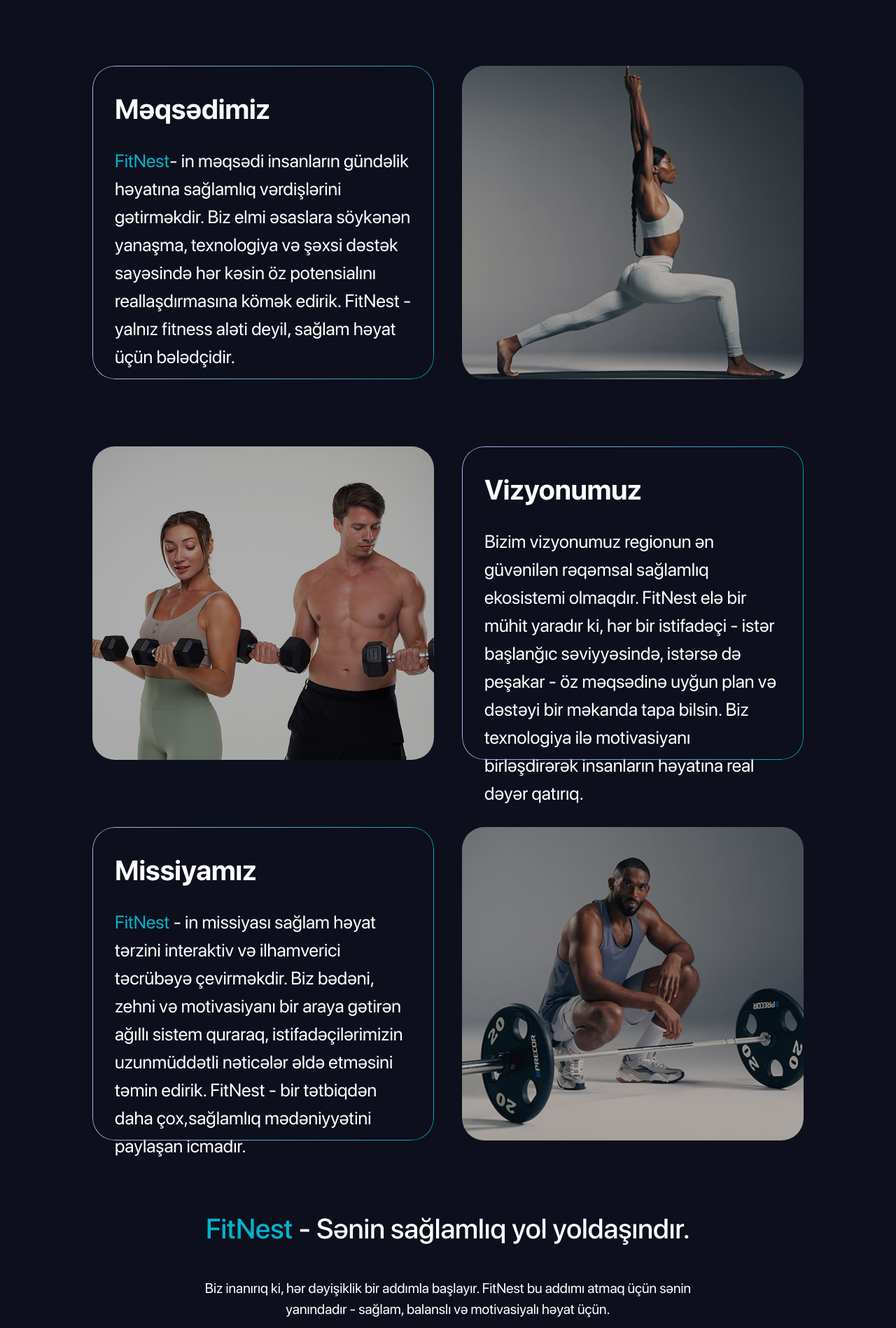
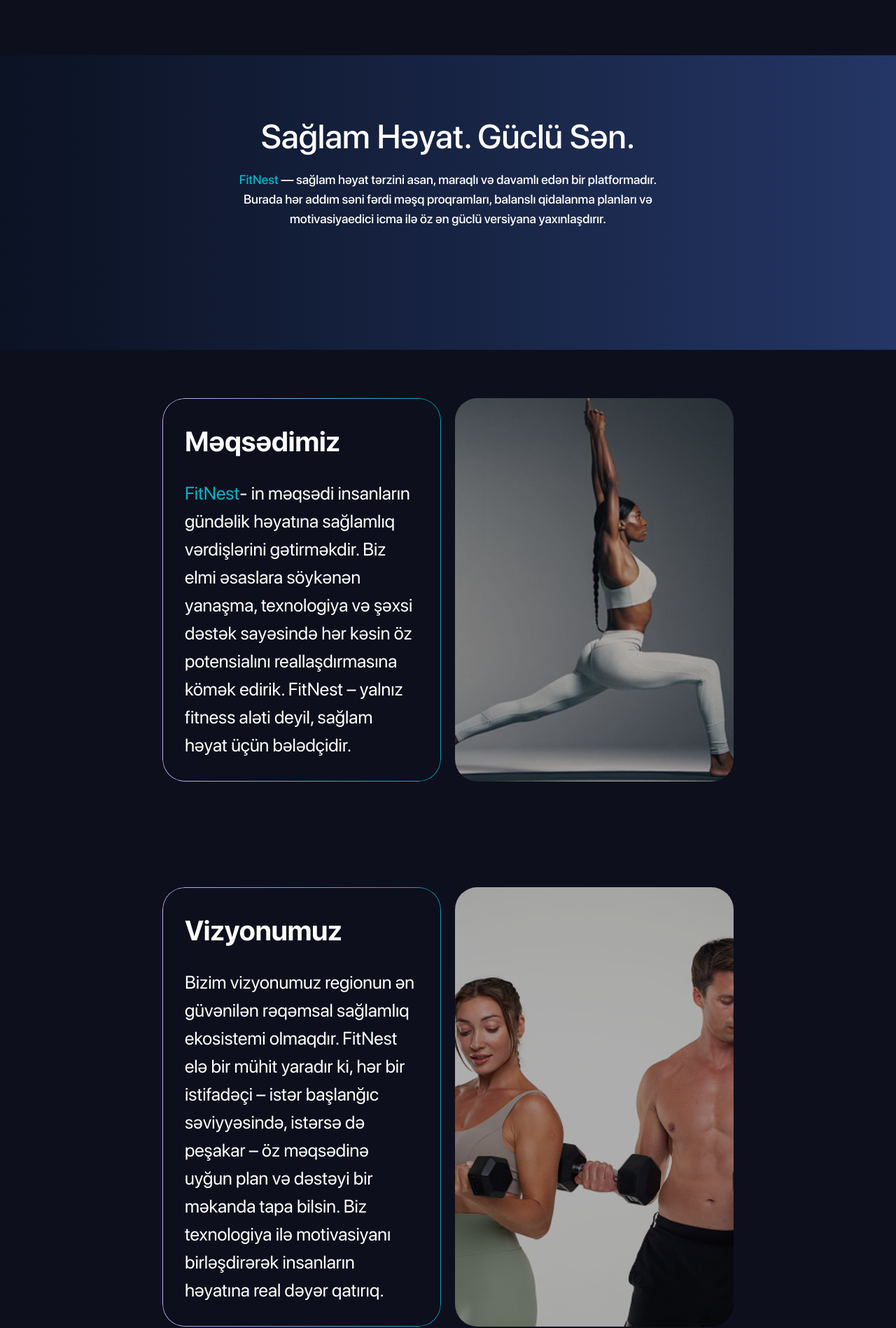
Before and after one commit to fitnest-health/frontend, a Next.js app: page /about in a window 1280 px wide. Shown: the part 114-2012 px from the top of the page at 70% size. Built offline with nearby package versions, Linux system fonts and the light colour scheme.

Commit message:
feat: restructure About page to utilize BannerContainer and improve layout with dynamic content

```diff
--- a/app/about/page.tsx
+++ b/app/about/page.tsx
@@ -1,68 +1,109 @@
-"use client";
+import BannerContainer from "@/components/common/BannerContainer";
+
+const aboutItems = [
+    {
+        title: "Məqsədimiz",
+        text: (
+            <>
+                <span className="text-primary-700">FitNest</span>- in məqsədi insanların gündəlik həyatına sağlamlıq
+                vərdişlərini gətirməkdir. Biz elmi əsaslara söykənən yanaşma, texnologiya və şəxsi dəstək sayəsində hər kəsin öz
+                potensialını reallaşdırmasına kömək edirik. FitNest – yalnız fitness aləti deyil, sağlam həyat üçün bələdçidir.
+            </>
+        ),
+        img: "/images/image1.png",
+        alt: "Mission",
+        reverse: false,
+    },
+    {
+        title: "Vizyonumuz",
+        text: (
+            <>
+                Bizim vizyonumuz regionun ən güvənilən rəqəmsal sağlamlıq ekosistemi olmaqdır. FitNest elə bir mühit yaradır
+                ki, hər bir istifadəçi – istər başlanğıc səviyyəsində, istərsə də peşakar – öz məqsədinə uyğun plan və dəstəyi
+                bir məkanda tapa bilsin. Biz texnologiya ilə motivasiyanı birləşdirərək insanların həyatına real dəyər qatırıq.
+            </>
+        ),
+        img: "/images/image2.png",
+        alt: "Vision",
+        reverse: true,
+    },
+    {
+        title: "Missiyamız",
+        text: (
+            <>
+                <span className="text-primary-700">FitNest</span> – in missiyası sağlam həyat tərzini interaktiv və
+                ilhamverici təcrübəyə çevirməkdir. Biz bədəni, zehni və motivasiyanı bir araya gətirən ağıllı sistem quraraq,
+                istifadəçilərimizin uzunmüddətli nəticələr əldə etməsini təmin edirik. FitNest – bir tətbiqdən daha çox,
+                sağlamlıq mədəniyyətini paylaşan icmadır.
+            </>
+        ),
+        img: "/images/image3.png",
+        alt: "Goal",
+        reverse: false,
+    },
+];
+
 
 const About = () => {
     return (
-        <section className="w-full py-15 mt-9 md:px-12 lg:px-15 space-y-24">
-            <div className="flex flex-row md:flex-row items-center justify-between gap-10">
-                <div className="gradient-border rounded-4xl  w-[350px] h-[368px] md:w-[628px] md:h-[448px]">
-                    <div className="r-[32px] p-8 h-full flex flex-col gap-6">
-                        <h2 className="text-t1 leading-t1 md:text-h4 font-bold md:leading-h4 text-neutral-50">Məqsədimiz</h2>
+        <BannerContainer
+            title="Sağlam Həyat. Güclü Sən."
+            subtitle={
+                <>
+                    <span className="text-primary-700">FitNest</span>
+                    <span> — sağlam həyat tərzini asan, maraqlı və davamlı edən bir platformadır.
+                        Burada hər addım səni fərdi məşq proqramları, balanslı qidalanma planları və motivasiyaedici icma ilə öz ən güclü versiyana yaxınlaşdırır.
+                    </span>
+                </>
+            }
+        >
+            <section className="w-full pt-14 pb-20 mt-8">
+                {aboutItems.map((item, index) => (
+                    <div
+                        key={index}
+                        className={`grid sm:grid-cols-2 grid-cols-1 items-stretch justify-between gap-5 mt-[151px] ${item.reverse ? "flex-row-reverse" : ""
+                            }`}
+                    >
+                        <div className="gradient-border rounded-4xl h-full">
+                            <div className="p-8 h-full flex flex-col gap-6">
+                                <h2 className="text-t1 leading-t1 md:text-h4 font-bold md:leading-h4 text-neutral-50">
+                                    {item.title}
+                                </h2>
+
                                 <p className="text-b1 leading-b1 md:text-t1 md:leading-t1 text-neutral-50">
-                            <span className="text-primary-700">FitNest</span>- in məqsədi insanların gündəlik həyatına sağlamlıq vərdişlərini gətirməkdir. Biz elmi əsaslara söykənən yanaşma, texnologiya və şəxsi dəstək sayəsində hər kəsin öz potensialını reallaşdırmasına kömək edirik. FitNest - yalnız fitness aləti deyil, sağlam həyat üçün bələdçidir.
+                                    {item.text}
                                 </p>
                             </div>
                         </div>
-                <div className="w-[350px] h-[368px] md:w-[628px] md:h-[448px]">
+
+                        <div className="relative h-full w-full">
+                            <div
+                                className="absolute top-0 h-full w-full rounded-4xl bg-cover bg-center sm:hidden"
+                                style={{ backgroundImage: `url(${item.img})` }}
+                            ></div>
+
                             <img
-                        src="/images/image1.png"
-                        className="w-full h-full object-cover rounded-[32px]"
-                        alt="Mission"
+                                src={item.img}
+                                alt={item.alt}
+                                className="hidden sm:block w-full h-full object-cover rounded-4xl"
                             />
                         </div>
                     </div>
-            <div className="flex flex-row md:flex-row items-center justify-between gap-10">
-                <div className="w-[350px] h-[368px] md:w-[628px] md:h-[448px]">
-                    <img
-                        src="/images/image2.png"
-                        className="w-full h-full object-cover rounded-[32px]"
-                        alt="Vision"
-                    />
-                </div>
-                <div className="gradient-border  rounded-4xl  w-[350px] h-[368px] md:w-[628px] md:h-[448px]">
-                    <div className="r-[32px] p-8 h-full flex flex-col gap-6">
-                        <h2 className="text-t1 leading-t1 md:text-h4 font-bold md:leading-h4 text-neutral-50">Vizyonumuz</h2>
-                        <p className="text-b1 leading-b1 md:text-t1 md:leading-t1 text-neutral-50">
-                            Bizim vizyonumuz regionun ən güvənilən rəqəmsal sağlamlıq ekosistemi olmaqdır. FitNest elə bir mühit yaradır ki, hər bir istifadəçi - istər başlanğıc səviyyəsində, istərsə də peşakar - öz məqsədinə uyğun plan və dəstəyi bir məkanda tapa bilsin. Biz texnologiya ilə motivasiyanı birləşdirərək insanların həyatına real dəyər qatırıq.
-                        </p>
-                    </div>
-                </div>
-            </div>
-            <div className="flex flex-row md:flex-row items-center justify-between gap-10">
-                <div className="gradient-border rounded-4xl  w-[350px] h-[368px] md:w-[628px] md:h-[448px]">
-                    <div className="r-[32px] p-8 h-full flex flex-col md:gap-6 gap-0">
-                        <h2 className="text-t1 leading-t1 md:text-h4 font-bold md:leading-h4 text-neutral-50">Missiyamız</h2>
-                        <p className="text-b1 leading-b1 md:text-t1 md:leading-t1 text-neutral-50">
-                            <span className="text-primary-700">FitNest</span> - in missiyası sağlam həyat tərzini interaktiv və ilhamverici təcrübəyə çevirməkdir. Biz bədəni, zehni və motivasiyanı bir araya gətirən ağıllı sistem quraraq, istifadəçilərimizin uzunmüddətli nəticələr əldə etməsini təmin edirik. FitNest - bir tətbiqdən daha çox,sağlamlıq mədəniyyətini paylaşan icmadır.
-                        </p>
-                    </div>
-                </div>
-                <div className="w-[350px] h-[368px] md:w-[628px] md:h-[448px]">
-                    <img
-                        src="/images/image3.png"
-                        className="w-full h-full object-cover rounded-[32px]"
-                        alt="Goal"
-                    />
-                </div>
-            </div>
+                ))}
+
                 <div className="text-center mt-12">
-                <h4 className="text-t1 leading-t1 md:text-h4 font-medium md:leading-h4 text-neutral-50">
+                    <h4 className="font-medium md:text-h4 md:leading-h4 sm:text-t1 sm:leading-t1 text-s2 leading-s2 text-neutral-50">
                         <span className="text-primary-700">FitNest</span> - Sənin sağlamlıq yol yoldaşındır.
                     </h4>
-                <p className="text-s1 leading-s1 mt-10 max-w-[780px] mx-auto font-normal text-neutral-50">
-                    Biz inanırıq ki, hər dəyişiklik bir addımla başlayır. <span className="color-primary-700">FitNest</span> bu addımı atmaq üçün sənin yanındadır - sağlam, balanslı və motivasiyalı həyat üçün.
+                    <p className="text-b3 leading-b3 sm:text-b1 sm:leading-b1 md:text-s1 md:leading-s1 mt-7 max-w-[780px] mx-auto text-neutral-50">
+                        Biz inanırıq ki, hər dəyişiklik bir addımla başlayır.
+                        <span className="color-primary-700">FitNest</span> bu addımı atmaq üçün sənin yanındadır -
+                        sağlam, balanslı və motivasiyalı həyat üçün.
                     </p>
                 </div>
             </section>
+
+        </BannerContainer>
     );
 };
 
```
Lines whose indentation alone changed are shown as unchanged.
